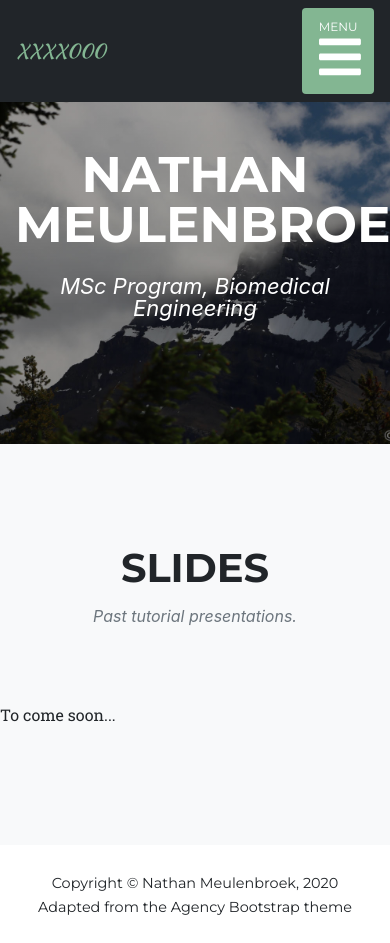
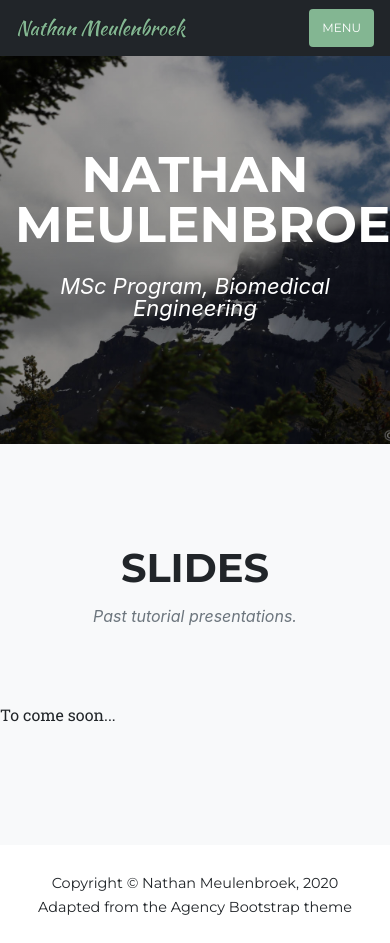
Before and after one commit to NathanMeulen/NathanMeulen.github.io, a plain HTML site: page courses/XXXX000/index.html in a window 390 px wide. Drawn offline with Linux system fonts and the light colour scheme; a web font is replaced by a local one.

Commit message:
Removed svg due to firefox bug
Removed the hamburger SVG for a cleaner look as well as to address a firefox bug which oversized the SVG in mobile mode

```diff
--- a/courses/XXXX000/index.html
+++ b/courses/XXXX000/index.html
@@ -31,10 +31,9 @@
 <!-- Navigation -->
 <nav class="navbar navbar-expand-lg navbar-dark fixed-top" id="mainNav">
     <div class="container">
-        <a class="navbar-brand js-scroll-trigger" href="#page-top">XXXX000</a>
+        <a class="navbar-brand js-scroll-trigger brand" href="#page-top">Nathan Meulenbroek</a>
         <button class="navbar-toggler navbar-toggler-right" type="button" data-toggle="collapse" data-target="#navbarResponsive" aria-controls="navbarResponsive" aria-expanded="false" aria-label="Toggle navigation">
             Menu
-            <svg class="svg-inline--fa fa-bars fa-w-14 ml-1" aria-hidden="true" focusable="false" data-prefix="fas" data-icon="bars" role="img" xmlns="http://www.w3.org/2000/svg" viewBox="0 0 448 512" data-fa-i2svg=""><path fill="currentColor" d="M16 132h416c8.837 0 16-7.163 16-16V76c0-8.837-7.163-16-16-16H16C7.163 60 0 67.163 0 76v40c0 8.837 7.163 16 16 16zm0 160h416c8.837 0 16-7.163 16-16v-40c0-8.837-7.163-16-16-16H16c-8.837 0-16 7.163-16 16v40c0 8.837 7.163 16 16 16zm0 160h416c8.837 0 16-7.163 16-16v-40c0-8.837-7.163-16-16-16H16c-8.837 0-16 7.163-16 16v40c0 8.837 7.163 16 16 16z"></path></svg><!-- <i class="fas fa-bars ml-1"></i> -->
         </button>
         <div class="collapse navbar-collapse" id="navbarResponsive">
             <ul class="navbar-nav text-uppercase ml-auto">
```
Also changed, not shown: experience.html (+0 -1 lines), index.html (+0 -1 lines), portfolio.html (+0 -1 lines).
